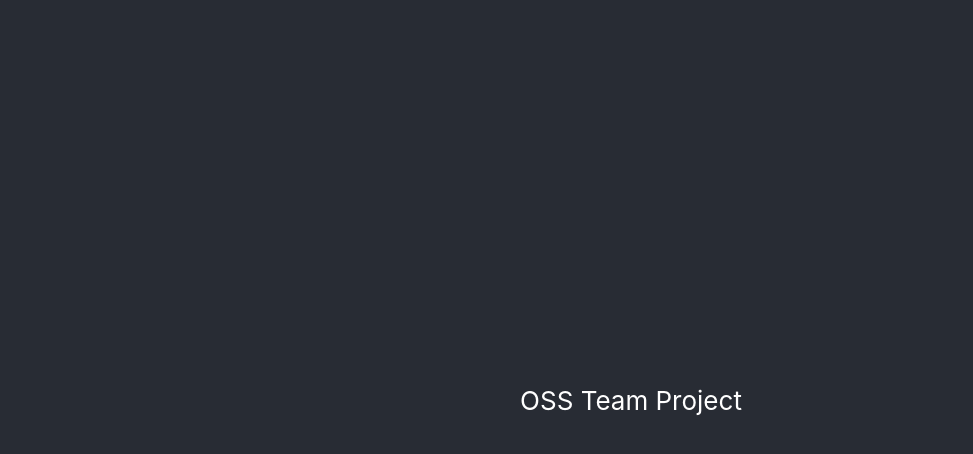
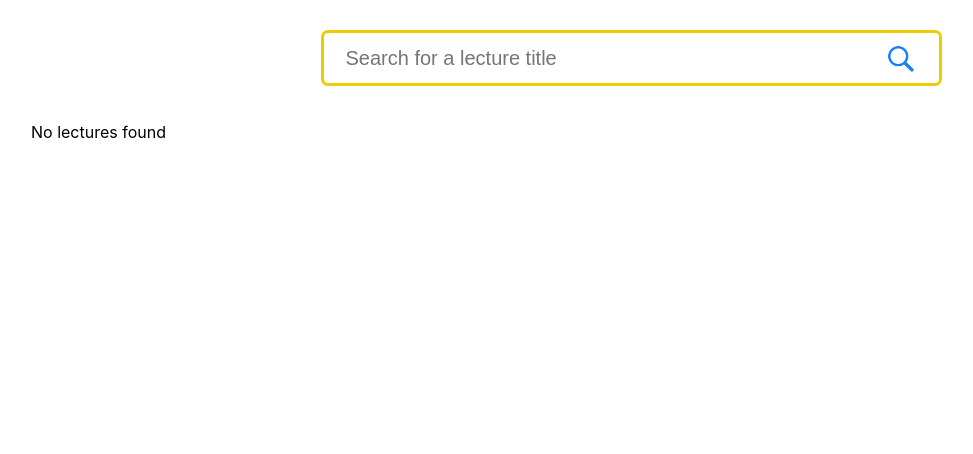
Before and after one commit to Hayoung04/oss_TeamProject, a React (Create React App) app: page /apilist in a window 1280 px wide. Shown: the top 454 px of the page, without its empty margins (9-982 px from the left). Built offline with nearby package versions, Linux system fonts and the light colour scheme.

Commit message:
feat : open api를 활용한 검색 기능 구현

```diff
--- /dev/null
+++ b/config-overrides.js
@@ -0,0 +1,14 @@
+const webpack = require("webpack");
+
+module.exports = function override(config) {
+  config.resolve.fallback = {
+    http: require.resolve("stream-http"),
+    https: require.resolve("https-browserify"),
+    util: require.resolve("util/"),
+    zlib: require.resolve("browserify-zlib"),
+    stream: require.resolve("stream-browserify"),
+    assert: require.resolve("assert/"),
+    url: require.resolve("url/"),
+  };
+  return config;
+};
--- a/src/App.js
+++ b/src/App.js
@@ -1,12 +1,19 @@
 import "./App.css";
+import { BrowserRouter as Router, Routes, Route } from "react-router-dom";
+import ApiListPage from "./Pages/ApiListPage";
+import MockListPage from "./Pages/MockListPage";
+import ApiDetailPage from "./Pages/ApiDetailPage";
 
 function App() {
   return (
-    <div className="App">
-      <header className="App-header">
-        <p>OSS Team Project</p>
-      </header>
-    </div>
+    <Router>
+      <Routes>
+        <Route path="/" element={<MockListPage />} />
+        <Route path="/mocklist" element={<MockListPage />} />
+        <Route path="/apilist" element={<ApiListPage />} />
+        <Route path="/apidetail" element={<ApiDetailPage />} />
+      </Routes>
+    </Router>
   );
 }
 
--- /dev/null
+++ b/src/Components/apiListPage/List.css
@@ -0,0 +1,28 @@
+.listContainer {
+  max-width: 1200px;
+  margin: 0 auto;
+  padding: 20px;
+}
+
+.container h1 {
+  text-align: center;
+  margin-bottom: 20px;
+}
+
+.lectureCard {
+  border: 1px solid #ccc;
+  border-radius: 10px;
+  padding: 15px;
+  width: 300px;
+  box-shadow: 0 2px 5px rgba(0, 0, 0, 0.1);
+}
+
+.lectureCard h2 {
+  font-size: 1.2em;
+  margin-bottom: 10px;
+}
+
+.lectureCard p {
+  font-size: 0.9em;
+  margin: 5px 0;
+}
--- /dev/null
+++ b/src/Components/apiListPage/List.js
@@ -0,0 +1,39 @@
+import React from "react";
+import "./List.css";
+import { useNavigate } from "react-router-dom";
+
+const List = ({ lectures }) => {
+  const navigate = useNavigate();
+
+  const handleLectureClick = (lecture) => {
+    navigate("/apidetail", { state: lecture });
+  };
+
+  return (
+    <div className="listContainer">
+      {lectures.length > 0 ? (
+        lectures.map((lecture) => (
+          <div
+            key={lecture.id}
+            className="lectureCard"
+            onClick={() => handleLectureClick(lecture)}
+          >
+            <h2>{lecture.title}</h2>
+            <div>
+              <p>
+                <strong>기간:</strong> {lecture.startDate} ~ {lecture.endDate}
+              </p>
+            </div>
+            <p>
+              <strong>모집 인원:</strong> {lecture.person}명
+            </p>
+          </div>
+        ))
+      ) : (
+        <p>No lectures found</p>
+      )}
+    </div>
+  );
+};
+
+export default List;
--- /dev/null
+++ b/src/Components/apiListPage/Search.css
@@ -0,0 +1,36 @@
+.searchContainer {
+  display: flex;
+  justify-content: center;
+}
+
+.searchBox {
+  width: 615px;
+  height: 50px;
+  border-radius: 7px;
+  border: 3px solid #efcb00;
+  margin-top: 30px;
+  display: flex;
+  justify-content: flex-end;
+  align-items: center;
+}
+
+.searchIcon {
+  width: 38px;
+  height: 38px;
+  margin-right: 20px;
+}
+
+.searchInput {
+  width: 600px;
+  height: 40px;
+  border: none;
+  font-size: 20px;
+  margin-left: 20px;
+}
+
+.searchInput:focus {
+  border: none;
+  outline: none;
+  font-size: 20px;
+  margin-left: 20px;
+}
--- /dev/null
+++ b/src/Components/apiListPage/Search.js
@@ -0,0 +1,43 @@
+import React, { useState } from "react";
+import "./Search.css";
+import SearchIcon from "../../Img/searchIcon.png";
+
+const Search = ({ onSearch }) => {
+  const [query, setQuery] = useState("");
+
+  const handleSearch = () => {
+    if (query.trim()) {
+      onSearch(query);
+    }
+  };
+
+  const handleKeyDown = (e) => {
+    if (e.key === "Enter") {
+      handleSearch();
+    }
+  };
+
+  return (
+    <div className="searchContainer">
+      <div className="searchBox">
+        <input
+          className="searchInput"
+          type="text"
+          placeholder="Search for a lecture title"
+          value={query}
+          onChange={(e) => setQuery(e.target.value)}
+          onKeyDown={handleKeyDown}
+        />
+        <img
+          className="searchIcon"
+          src={SearchIcon}
+          alt="searchIcon"
+          onClick={handleSearch}
+          role="button"
+        />
+      </div>
+    </div>
+  );
+};
+
+export default Search;
--- /dev/null
+++ b/src/Pages/ApiDetailPage.css
@@ -0,0 +1,4 @@
+.detailContainer {
+  padding: 20px;
+  font-family: Arial, sans-serif;
+}
--- /dev/null
+++ b/src/Pages/ApiDetailPage.js
@@ -0,0 +1,42 @@
+import React from "react";
+import { useLocation } from "react-router-dom";
+
+const ApiDetailPage = () => {
+  const location = useLocation();
+  const lecture = location.state || {};
+
+  if (!lecture.title) {
+    return <p>강좌 정보를 찾을 수 없습니다.</p>;
+  }
+
+  return (
+    <div className="detailContainer">
+      <h1>{lecture.title}</h1>
+      <p>
+        <strong>대상:</strong> {lecture.target}
+      </p>
+      <p>
+        <strong>기간:</strong> {lecture.startDate} ~ {lecture.endDate}
+      </p>
+      <p>
+        <strong>장소:</strong> {lecture.place}
+      </p>
+      <p>
+        <strong>모집 인원:</strong> {lecture.person}명
+      </p>
+      <p>
+        <strong>모집 방법:</strong> {lecture.method}
+      </p>
+      <p>
+        <strong>강좌 내용:</strong>
+      </p>
+      <div
+        dangerouslySetInnerHTML={{
+          __html: lecture.description,
+        }}
+      />
+    </div>
+  );
+};
+
+export default ApiDetailPage;
--- /dev/null
+++ b/src/Pages/ApiListPage.js
@@ -0,0 +1,68 @@
+import React, { useState } from "react";
+import axios from "axios";
+import Search from "../Components/apiListPage/Search";
+import List from "../Components/apiListPage/List";
+
+const ApiListPage = () => {
+  const [lectures, setLectures] = useState([]);
+
+  const LecturesList = async (query) => {
+    try {
+      const response = await axios.get(
+        `http://openapi.seoul.go.kr:8088/6941464777676b6433336c77696e71/xml/SeoulLibraryLectureInfo/1/100/`,
+        {
+          params: { TITLE: query },
+          responseType: "document",
+        }
+      );
+
+      const xml = response.data;
+      const rows = Array.from(xml.getElementsByTagName("row"));
+
+      const formatDate = (date) => {
+        if (!date) return "정보 없음";
+        const year = date.slice(0, 4);
+        const month = date.slice(4, 6);
+        const day = date.slice(6, 8);
+        return `${year}.${month}.${day}`;
+      };
+
+      const lectureData = rows.map((row) => ({
+        id: row.getElementsByTagName("LECTURE_ID")[0]?.textContent,
+        title: row.getElementsByTagName("TITLE")[0]?.textContent,
+        startDate: formatDate(
+          row.getElementsByTagName("TERM_START_DATE")[0]?.textContent
+        ),
+        endDate: formatDate(
+          row.getElementsByTagName("TERM_END_DATE")[0]?.textContent
+        ),
+        person:
+          row.getElementsByTagName("PERSON")[0]?.textContent || "정보 없음",
+        place: row.getElementsByTagName("PLACE")[0]?.textContent || "정보 없음",
+        method:
+          row.getElementsByTagName("METHOD")[0]?.textContent || "정보 없음",
+        target:
+          row.getElementsByTagName("SUBJECT")[0]?.textContent || "정보 없음",
+        description:
+          row.getElementsByTagName("CONTENT")[0]?.textContent || "내용 없음",
+      }));
+
+      const filteredData = lectureData.filter((lecture) =>
+        lecture.title.toLowerCase().includes(query.toLowerCase().trim())
+      );
+
+      setLectures(filteredData);
+    } catch (error) {
+      console.error("Error fetching lecture data:", error);
+    }
+  };
+
+  return (
+    <div>
+      <Search onSearch={LecturesList} />
+      <List lectures={lectures} />
+    </div>
+  );
+};
+
+export default ApiListPage;
--- a/src/Pages/ListPage.js
+++ /dev/null
@@ -1,5 +0,0 @@
-import React from "react";
-
-export default function ListPage() {
-  return <div>ListPage</div>;
-}
--- /dev/null
+++ b/src/Pages/MockListPage.js
@@ -0,0 +1,12 @@
+import React from "react";
+
+const mockListPage = () => {
+  return (
+    <div style={{ textAlign: "center", marginTop: "50px" }}>
+      <h1>Welcome to the mockListPage</h1>
+      <p>This is the main page of the application.</p>
+    </div>
+  );
+};
+
+export default mockListPage;
```
Also changed, not shown: package.json (+14 -3 lines), src/Img/searchIcon.png (added), 1 other file (tests, documents, lock files or other folders).
